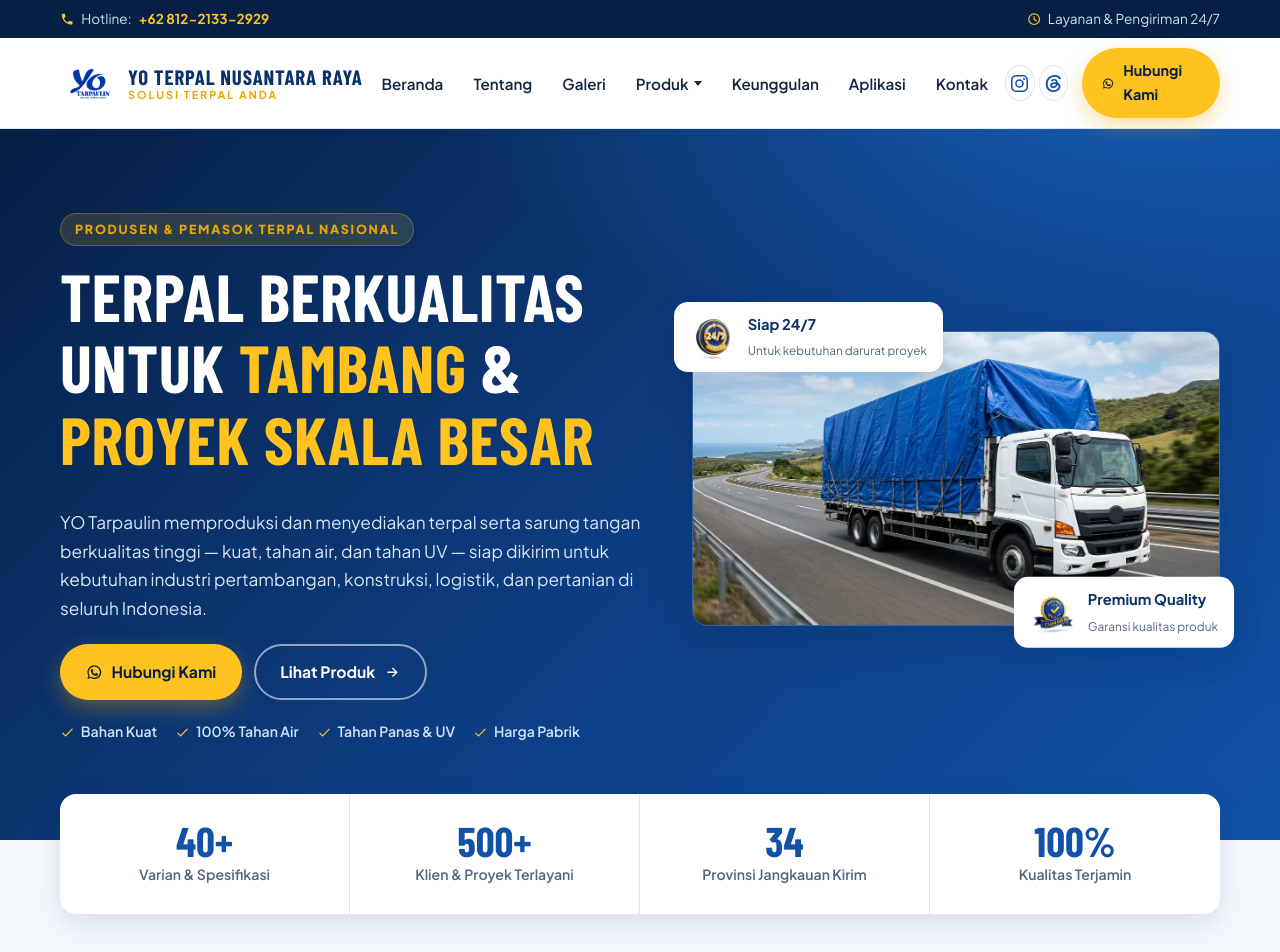
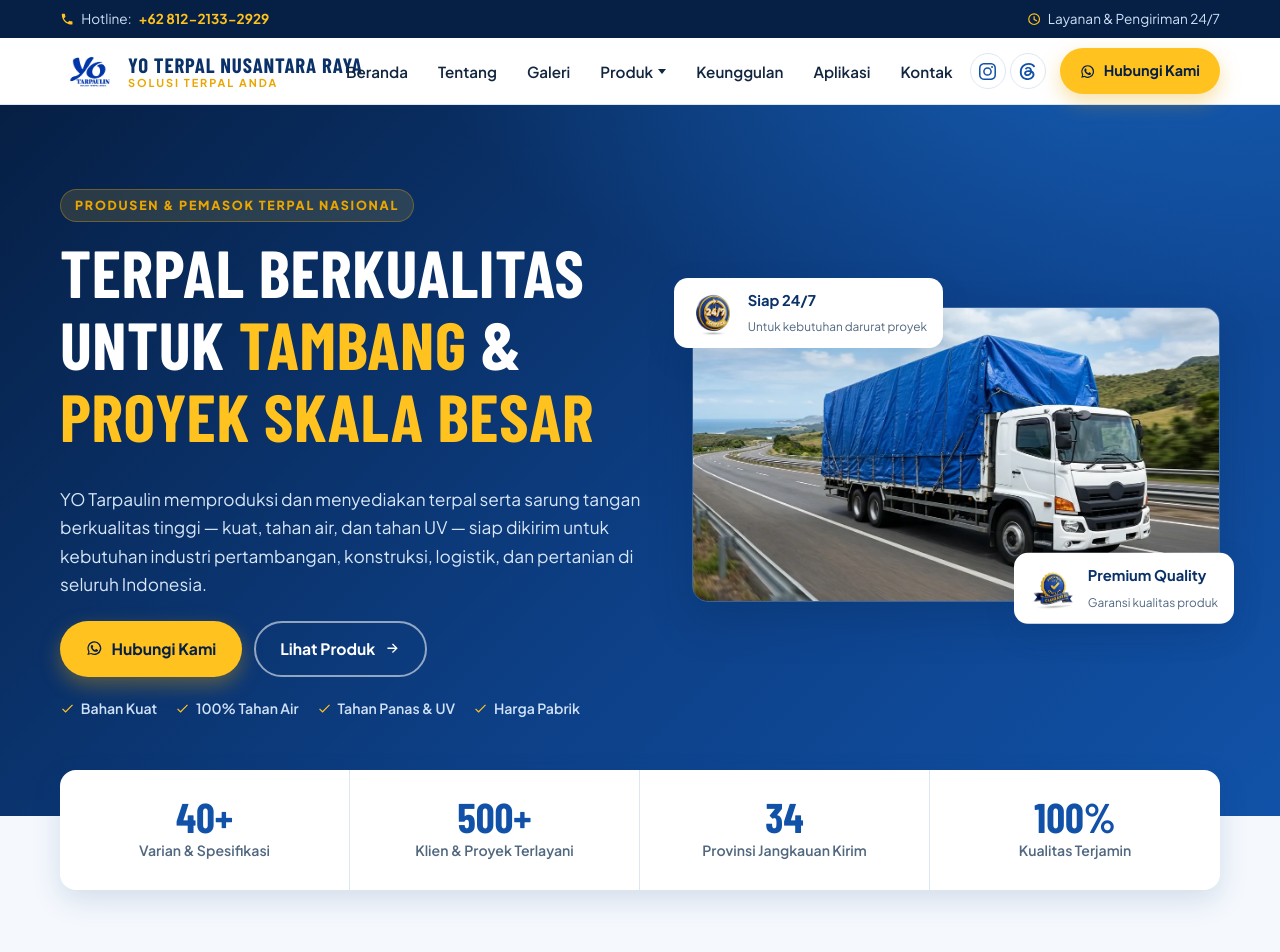
Before and after one commit to pelayanan/yotarpaulin, a Jekyll site: the page built from index.html, in a window 1280 px wide and 1400 px high. Shown: the top 952 px of the window. Built offline with Jekyll 4.4.1, drawn with Linux system fonts in a browser that asks for light colours; some web fonts are replaced; grey boxes are pictures that could not be loaded.

Commit message:
Fix: CTA nav 'Hubungi Kami' tidak melipat (nowrap)
🤖 Generated with Codebuff
Co-Authored-By: Codebuff <noreply@codebuff.com>

```diff
--- a/assets/css/styles.scss
+++ b/assets/css/styles.scss
@@ -1190,6 +1190,7 @@ body.has-lightbox { overflow: hidden; }
   .lightbox__next { right: 8px; }
 }
 
+.nav__cta { white-space: nowrap; }
 /* Nama brand panjang: jangan melipat di topbar; kecilkan saat sempit */
 .site-header .brand__text strong { white-space: nowrap; }
 @media (max-width: 1150px) {
```
